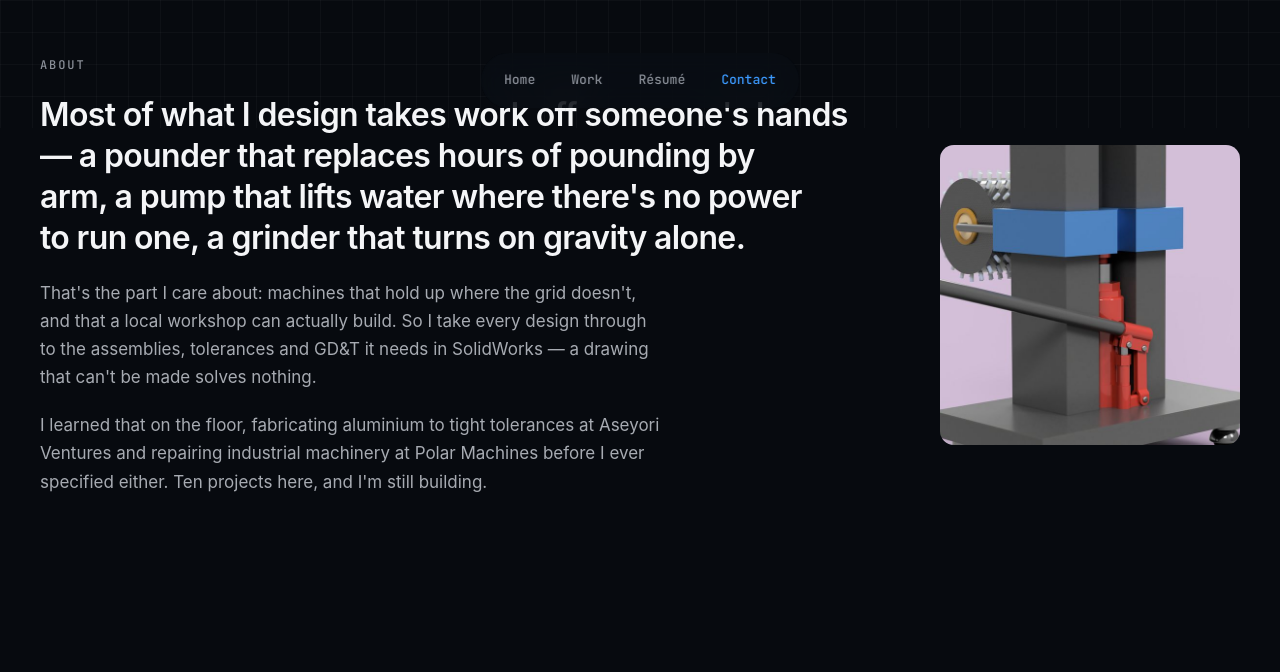
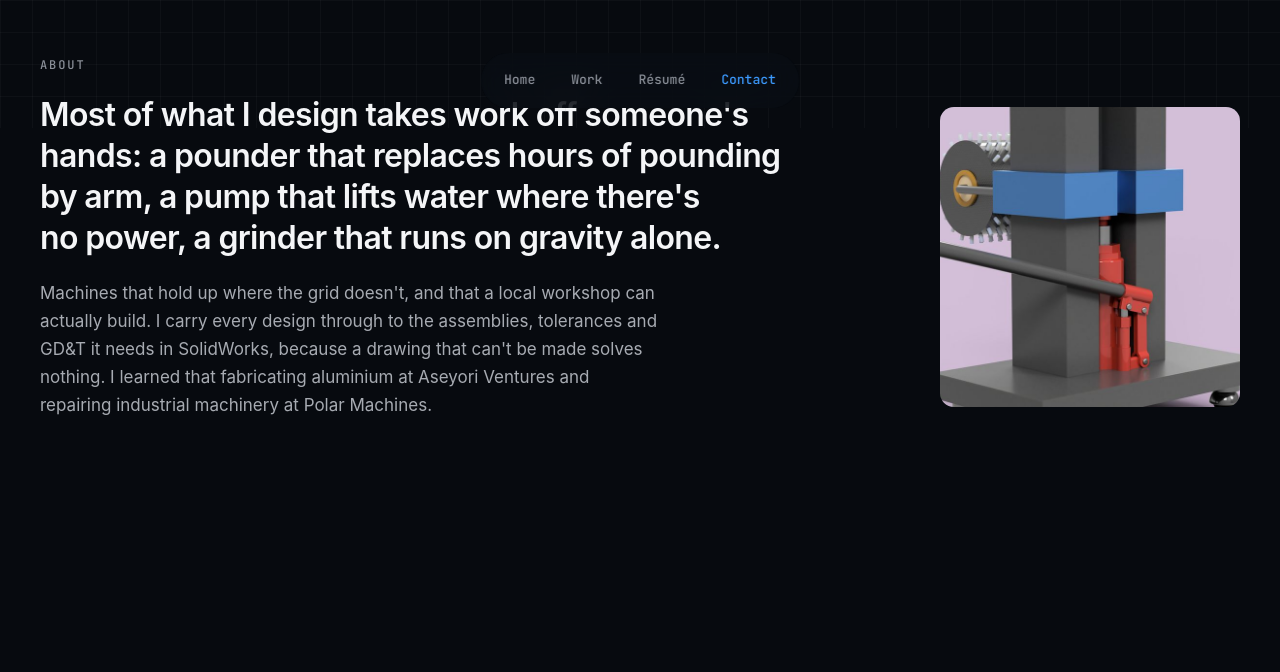
Before and after one commit to Eminence14/victor-ibidunmoye-cad, a plain HTML site: page index.html in a window 1280 px wide. Shown: the part 672-1344 px from the top of the page. Drawn offline with Linux system fonts and the light colour scheme.

Commit message:
Tighten About section and remove em dashes

```diff
--- a/index.html
+++ b/index.html
@@ -647,9 +647,8 @@ button{ font:inherit; color:inherit; background:none; border:0 }
     <h2 class="eyebrow" id="about-h">About</h2>
     <div class="about__inner">
       <div class="about__text">
-        <p class="about__lead">Most of what I design takes work off someone's hands — a pounder that replaces hours of pounding by arm, a pump that lifts water where there's no power to run one, a grinder that turns on gravity alone.</p>
-        <p class="about__body">That's the part I care about: machines that hold up where the grid doesn't, and that a local workshop can actually build. So I take every design through to the assemblies, tolerances and GD&amp;T it needs in SolidWorks — a drawing that can't be made solves nothing.</p>
-        <p class="about__body">I learned that on the floor, fabricating aluminium to tight tolerances at Aseyori Ventures and repairing industrial machinery at Polar Machines before I ever specified either. Ten projects here, and I'm still building.</p>
+        <p class="about__lead">Most of what I design takes work off someone's hands: a pounder that replaces hours of pounding by arm, a pump that lifts water where there's no power, a grinder that runs on gravity alone.</p>
+        <p class="about__body">Machines that hold up where the grid doesn't, and that a local workshop can actually build. I carry every design through to the assemblies, tolerances and GD&amp;T it needs in SolidWorks, because a drawing that can't be made solves nothing. I learned that fabricating aluminium at Aseyori Ventures and repairing industrial machinery at Polar Machines.</p>
       </div>
       <figure class="about__img">
         <img src="assets/img/portfolio/Mechanical%20Painter/1-800.jpg"
```
